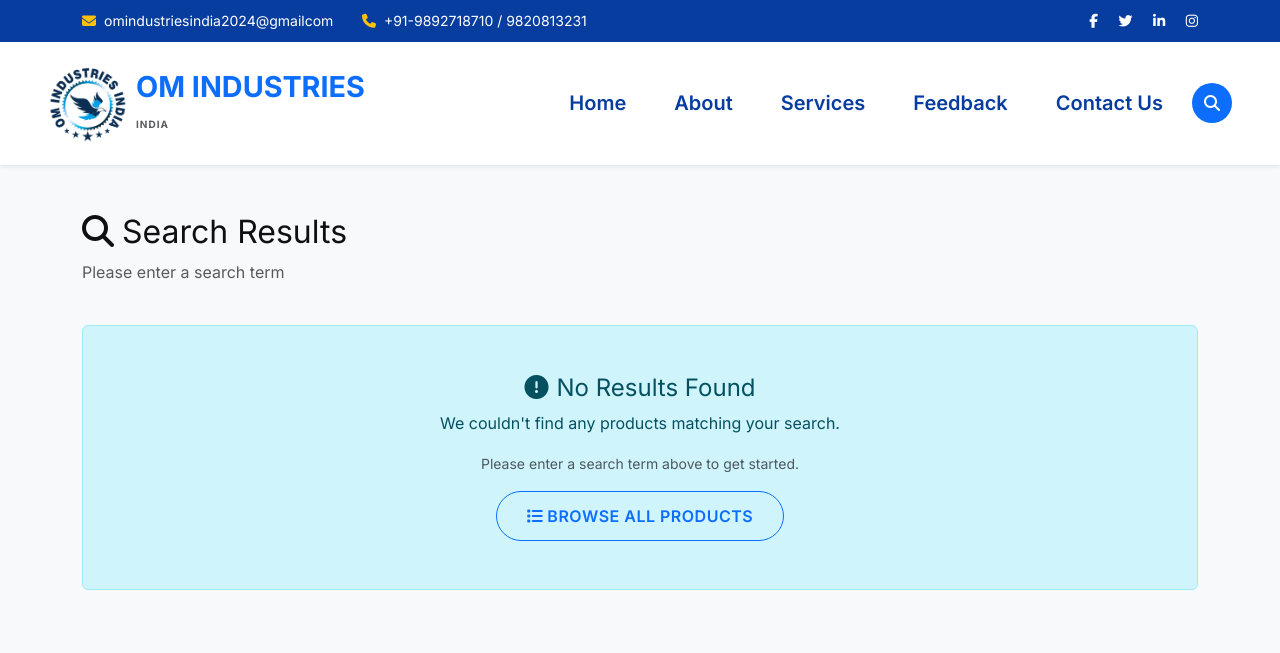
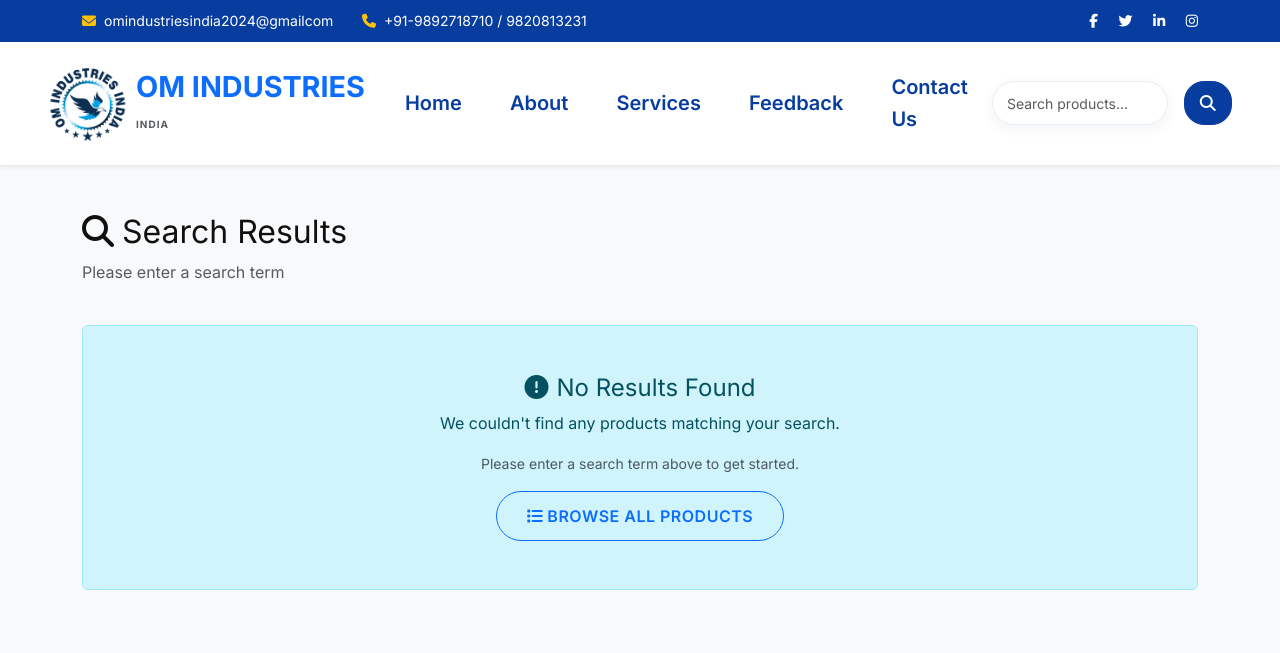
Before and after one commit to yadav-v/OmIndustriesIndia, a Flask app: page /search-results in a window 1280 px wide. Shown: the top 653 px of the page. Run offline with Flask 3, Linux system fonts and the light colour scheme; some libraries are stand-ins or nearby versions.

Commit message:
changes in searchbutton

```diff
--- a/app.py
+++ b/app.py
@@ -1159,7 +1159,8 @@ def search():
             results.append({
                 "id": r.get('id'),
                 "name": r.get('name'),
-                "slug": r.get('slug')
+                "slug": r.get('slug'),
+                "short_desc": r.get('short_desc') or ''
             })
     except Exception as e:
         print(f"Search error: {e}")
--- a/static/css/style.css
+++ b/static/css/style.css
@@ -443,47 +443,60 @@ input[type="radio"]:checked ~ label i {
 }
 .box {
   position: relative;
-  width: 45px;
+  max-width: 400px;
+  width: 100%;
+}
+# Legacy compact search box (override below)
+.box .search-box{
+  position: relative;
+  max-width: 50px;
+  margin: auto;
   height: 40px;
-  transition: 0.5s;
+  box-shadow: 0 4px 10px rgba(0,0,0,0.1);
+  border-radius: 25px;
+  transition: all 0.5s ease;
 }
-
-.box input {
+#search:checked ~ .search-box {
+  max-width:380px;
+}
+.search-box input {
+  position: relative;
   width: 100%;
   height: 100%;
   border-radius: 20px;
   border: none;
   outline: none;
-  padding: 0 40px 0 12px;
+  padding-left: 20px;
   opacity: 0;
   transition: 0.5s;
   background: #f1f1f1;
+  font-size: 10px;
 }
-
-.box .search-btn {
+.search-box .icon{
   position: absolute;
-  top: 0;
-  right: 0;
-  width: 40px;
-  height: 40px;
-  border-radius: 50%;
-  border: none;
-  background: #0d6efd;
-  color: #fff;
-  cursor: pointer;
-  transition: 0.5s;
+  left: 15px;
+  top: 50%;
+  transform: translateY(-50%);
+  background-attachment: #ffffff;
+  height: 100%;
+  text-align: center;
+  line-height: 40px;
+  color: #333;
+  font-size: 18px;
+  border-radius: 25px;
 }
-
-.box:hover {
-  width: 220px;
+/* Legacy: legacy checkbox toggle - no-op in our layout */
+/* kept for backward compatibility but input will be shown by modern rules */
+#search:checked ~ .search-box input {
+  background: #2622ff;
+  color:#00b3ff;
+  width: 60px;
+  border-radius: 0 25px 25px 0;
+  opacity: 1;
+  padding-left: 40px;
 }
-
-.box:hover input {
-  opacity: 1;
-}
-
-.box:hover .search-btn {
-  background: #333;
+#search{
+  display: none;
 }
 .search-results {
   position: absolute;
@@ -506,3 +519,103 @@ input[type="radio"]:checked ~ label i {
 .result-item:hover {
   background: #f1f1f1;
 }
+.box .search-box { max-width: 100% !important; }
+.box .search-box input.form-control { opacity: 1 !important; background: #fff !important; width: calc(100% - 56px) !important; }
+.box .search-box .search-btn { flex: 0 0 48px; }
+
+
+/* NEW: Modernized search input & dropdown (overrides older styles) */
+.box {
+  position: relative;
+  max-width: 420px;
+  width: 100%;
+}
+
+.box .search-box {
+  display: flex;
+  align-items: center;
+  gap: 8px;
+}
+
+.box .search-box input.form-control {
+  width: 100%;
+  height: 44px;
+  padding: 8px 14px;
+  border-radius: 28px;
+  border: 1px solid #e9eef6;
+  box-shadow: 0 4px 14px rgba(16,49,85,0.06);
+  transition: box-shadow 0.18s ease, border-color 0.18s ease;
+  font-size: 14px;
+}
+
+.box .search-box input.form-control:focus {
+  outline: none;
+  border-color: var(--accent-color);
+  box-shadow: 0 6px 24px rgba(0,179,255,0.08);
+}
+
+.box .search-btn {
+  height: 44px;
+  padding: 8px 12px;
+  border-radius: 20px;
+  display: inline-flex;
+  align-items: center;
+  justify-content: center;
+}
+
+#searchResults {
+  position: absolute;
+  top: calc(100% + 8px);
+  left: 0;
+  right: 0;
+  background: #fff;
+  border-radius: 10px;
+  box-shadow: 0 10px 30px rgba(16,49,85,0.12);
+  z-index: 2000;
+  display: none; /* shown by JS */
+  max-height: 340px;
+  overflow: auto;
+}
+
+#searchResults .list-group {
+  margin: 0;
+  border-radius: 8px;
+}
+
+#searchResults .list-group-item {
+  border: none;
+  padding: 12px 14px;
+  cursor: pointer;
+  border-bottom: 1px solid #f4f6fb;
+}
+
+#searchResults .list-group-item:last-child {
+  border-bottom: none;
+}
+
+#searchResults .list-group-item.active,
+#searchResults .list-group-item:hover {
+  background: linear-gradient(90deg, rgba(0,179,255,0.06), rgba(8,61,160,0.02));
+  color: var(--dark-color);
+}
+
+#searchResults .list-group-item strong {
+  display: block;
+  font-weight: 700;
+}
+
+#searchResults .list-group-item small {
+  display: block;
+  color: var(--text-muted);
+  margin-top: 4px;
+}
+
+/* Mobile adjustments */
+@media (max-width: 768px) {
+  .box { max-width: 260px; }
+  .box .search-box input.form-control { height: 40px; font-size: 13px; }
+  #searchResults { top: calc(100% + 6px); max-height: 260px; }
+}
+
+/* ensure older legacy rules don't hide our modern input */
+.search-box input { opacity: 1 !important; background: transparent !important; }
--- a/static/js/search.js
+++ b/static/js/search.js
@@ -1,30 +1,123 @@
-// Search input on key press - navigate to search results page
+// Live search: dropdown suggestions + full results navigation
 document.addEventListener('DOMContentLoaded', function() {
-  const searchInput = document.getElementById("searchInput");
-  if (searchInput) {
-    searchInput.addEventListener('keyup', function(e) {
-      // On Enter key, navigate to search results page
-      if (e.key === 'Enter') {
+  const input = document.getElementById('searchInput');
+  const resultsBox = document.getElementById('searchResults');
+  if (!input) return;
+
+  let debounceTimer = null;
+  let activeIndex = -1;
+  let items = [];
+
+  input.addEventListener('input', function(e) {
+    const q = input.value.trim();
+    clearTimeout(debounceTimer);
+    if (q.length < 2) {
+      hideResults();
+      return;
+    }
+    debounceTimer = setTimeout(() => fetchSuggestions(q), 250);
+  });
+
+  input.addEventListener('keydown', function(e) {
+    if (!resultsBox || resultsBox.style.display === 'none') return;
+    if (e.key === 'ArrowDown') {
+      e.preventDefault();
+      activeIndex = Math.min(activeIndex + 1, items.length - 1);
+      updateActive();
+    } else if (e.key === 'ArrowUp') {
+      e.preventDefault();
+      activeIndex = Math.max(activeIndex - 1, 0);
+      updateActive();
+    } else if (e.key === 'Enter') {
+      e.preventDefault();
+      if (activeIndex >= 0 && items[activeIndex]) {
+        goToProduct(items[activeIndex].slug);
+      } else {
         navigateToSearchResults();
       }
+    } else if (e.key === 'Escape') {
+      hideResults();
+    }
+  });
+
+  document.addEventListener('click', function(ev) {
+    if (!resultsBox.contains(ev.target) && ev.target !== input) {
+      hideResults();
+    }
+  });
+
+  function fetchSuggestions(q) {
+    fetch(`/search?q=${encodeURIComponent(q)}`)
+      .then(res => res.json())
+      .then(data => {
+        items = Array.isArray(data) ? data : [];
+        renderResults(items, q);
+      }).catch(err => {
+        console.error('Search error', err);
+        hideResults();
+      });
+  }
+
+  function renderResults(list, q) {
+    if (!list || list.length === 0) {
+      hideResults();
+      return;
+    }
+    activeIndex = -1;
+    resultsBox.innerHTML = '';
+    const ul = document.createElement('ul');
+    ul.className = 'list-group';
+    list.forEach((it, idx) => {
+      const li = document.createElement('li');
+      li.className = 'list-group-item list-group-item-action';
+      li.setAttribute('role', 'option');
+      li.innerHTML = `<strong>${escapeHtml(it.name)}</strong> <small class="text-muted d-block">${escapeHtml(it.short_desc || '')}</small>`;
+      li.addEventListener('click', () => goToProduct(it.slug));
+      li.addEventListener('mouseenter', () => {
+        activeIndex = idx; updateActive();
+      });
+      ul.appendChild(li);
+    });
+    resultsBox.appendChild(ul);
+    resultsBox.style.display = 'block';
+  }
+
+  function updateActive() {
+    const nodes = resultsBox.querySelectorAll('.list-group-item');
+    nodes.forEach((n, i) => {
+      n.classList.toggle('active', i === activeIndex);
+    });
+  }
+
+  function hideResults() {
+    resultsBox.style.display = 'none';
+    resultsBox.innerHTML = '';
+    activeIndex = -1;
+    items = [];
+  }
+
+  window.searchNow = function() {
+    navigateToSearchResults();
+  };
+
+  window.searchAgain = function() { navigateToSearchResults(); };
+
+  function navigateToSearchResults() {
+    const q = input.value.trim();
+    if (q.length > 0) {
+      window.location.href = `/search-results?q=${encodeURIComponent(q)}`;
+    }
+  }
+
+  function goToProduct(slug) {
+    if (!slug) return;
+    window.location.href = `/services/product/${encodeURIComponent(slug)}`;
+  }
+
+  function escapeHtml(str) {
+    if (!str) return '';
+    return String(str).replace(/[&<>"'`]/g, function (s) {
+      return ({'&':'&amp;','<':'&lt;','>':'&gt;','"':'&quot;',"'":'&#39;', '`':'&#96;'})[s];
     });
   }
 });
-
-// Search button click - navigate to full results page
-function searchNow() {
-  navigateToSearchResults();
-}
-
-// Navigate to search results page
-function navigateToSearchResults() {
-  const query = document.getElementById("searchInput").value.trim();
-  if (query.length > 0) {
-    window.location.href = `/search-results?q=${encodeURIComponent(query)}`;
-  }
-}
-
-// Alias function for search results page
-function searchAgain() {
-  navigateToSearchResults();
-}
--- a/templates/public/components/header_public.html
+++ b/templates/public/components/header_public.html
@@ -103,18 +103,25 @@
           </li>
         </ul>
     </div>
+
     <div class="box" style="position:relative;">
+      <form class="d-flex align-items-center" onsubmit="event.preventDefault(); searchNow();">
+        <div class="search-box" style="position:relative;">
           <input
-    type="text"
+            type="search"
             id="searchInput"
+            name="q"
+            class="form-control"
             placeholder="Search products..."
-  >
-
-  <button class="search-btn" type="button" onclick="searchNow()">
+            autocomplete="off"
+            aria-label="Search products"
+          />
+          <button class="search-btn btn btn-primary ms-2" type="button" onclick="searchNow()">
             <i class="fas fa-search"></i>
           </button>
-
-  <div id="searchResults" class="search-results"></div>
+          <div id="searchResults" class="search-results" style="position:absolute; z-index:2000; width:100%; display:none;"></div>
+        </div>
+      </form>
     </div>
 
   </nav>
```
Lines whose indentation alone changed are shown as unchanged.
